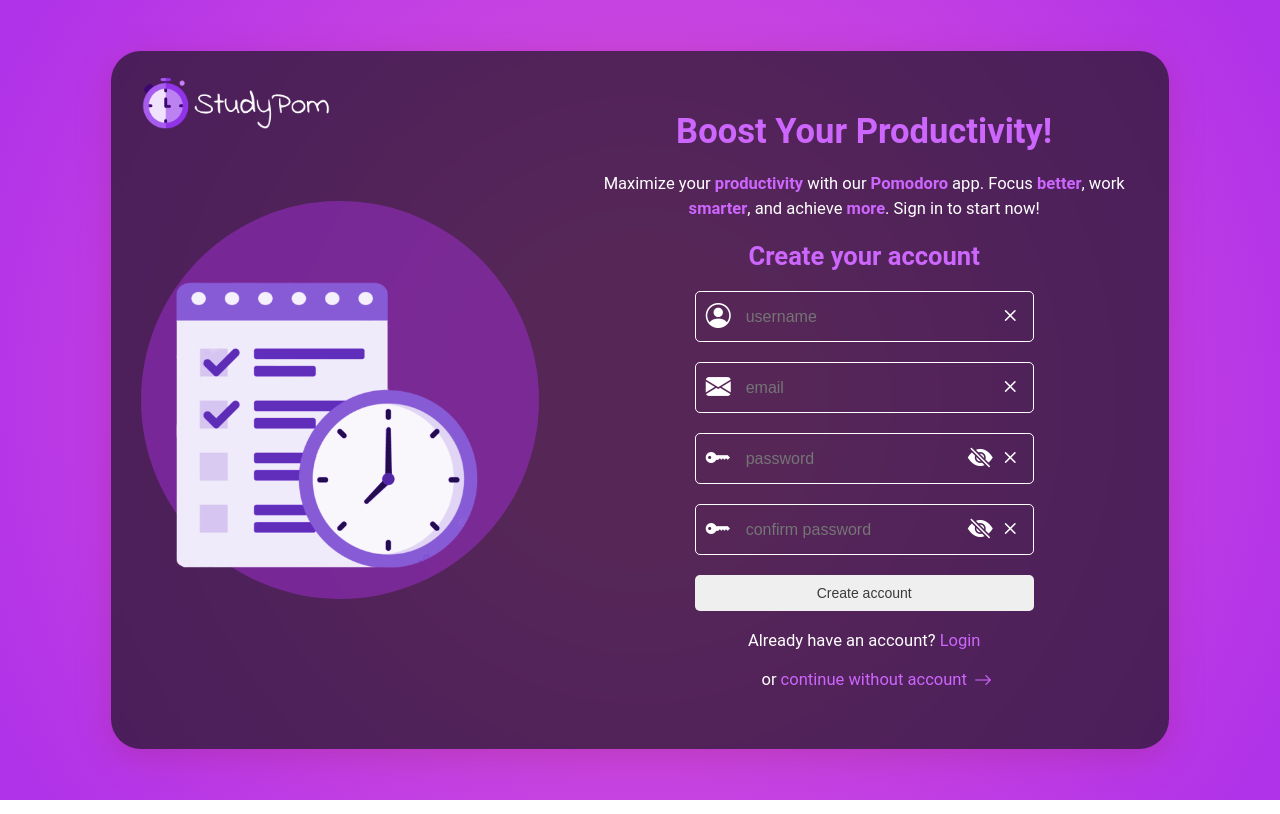
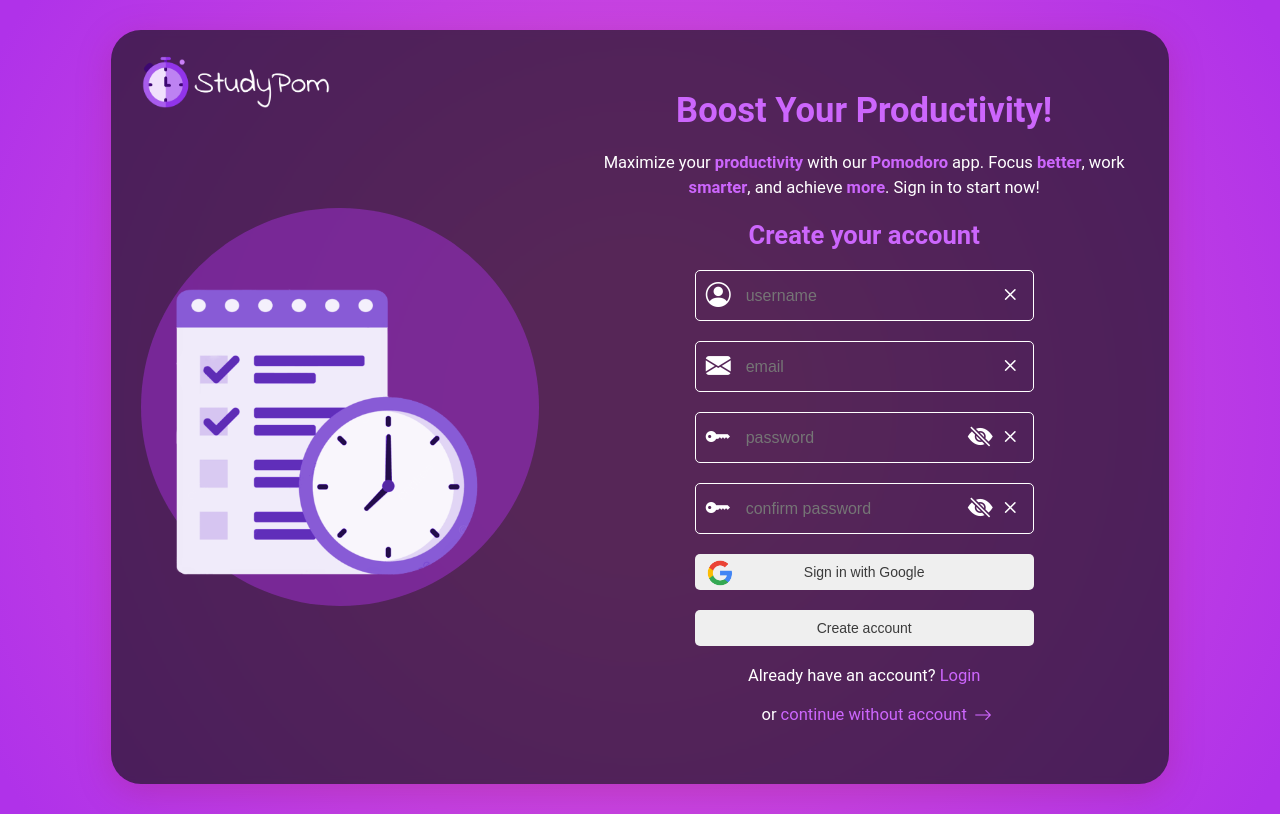
Before and after one commit to samuel-alves21/StudyPom, a React (Vite) app: page /StudyPom/register in a window 1280 px wide. Built offline with nearby package versions, Linux system fonts and the light colour scheme.

Commit message:
adding the sign in with google

```diff
--- a/src/Pages/EmailVerification.tsx
+++ b/src/Pages/EmailVerification.tsx
@@ -2,7 +2,7 @@ import { useEffect, useState } from 'react'
 import styled from 'styled-components'
 import { auth, database } from '../firebase/config'
 import { Spinner } from '../components/Spinner'
-import { Unsubscribe, onAuthStateChanged } from 'firebase/auth'
+import { Unsubscribe, User, onAuthStateChanged, sendEmailVerification } from 'firebase/auth'
 import { MessagePopUp } from '../components/MessagePopUp'
 import { useParams } from 'react-router-dom'
 import { setRegisterData } from '../firebase/setRegisterData'
@@ -30,8 +30,11 @@ export const EmailVerification = () => {
     window.document.title = 'StudyPom | Email Verification'
     let valueUnsubcribe: Unsubscribe
 
-    const unsubscribe = onAuthStateChanged(auth, (firebaseUser) => {
+    const unsubscribe = onAuthStateChanged(auth, async (firebaseUser) => {
       if (firebaseUser) {
+        if (firebaseUser.emailVerified) {
+          window.location.replace('/StudyPom')
+        }
         valueUnsubcribe = onValue(ref(database, 'users/' + firebaseUser.uid + '/register'), (snapshot) => {
           setRegisterState(snapshot.val())
           if (snapshot.exists()) {
@@ -70,9 +73,18 @@ export const EmailVerification = () => {
 
   const sendEmail = async () => {
     if (shouldSendEmail) {
-      // await sendEmailVerification(auth.currentUser as User)
-      await setRegisterData(registerState?.clicks)
-      console.log('email sent')
+      try {
+        if (registerState?.clicks === undefined) {
+          await setRegisterData(0)
+        } else {
+          await setRegisterData(registerState.clicks)
+        }
+        await sendEmailVerification(auth.currentUser as User)
+        console.log('email sent')
+      } catch (error) {
+        console.error(error)
+        console.log('email not sent')
+      }
     } else {
       console.log('email not sent')
     }
--- /dev/null
+++ b/src/components/Form/SignInWithGoogleBtn.tsx
@@ -0,0 +1,73 @@
+import styled from "styled-components"
+import googleLogo from "../../img/google-logo.png"
+import { signInWithPopup, updateProfile } from "firebase/auth"
+import { auth, database, provider } from "../../firebase/config"
+import { get, ref, set } from "firebase/database"
+import { useNavigate } from "react-router-dom"
+import { Spinner } from "../Spinner"
+
+export const SignInWithGoogleBtn = () => {
+  const navigate = useNavigate()
+
+  const handleClick = async () => {
+    const spinner = document.querySelector('.spinner') as HTMLDivElement
+    spinner.style.display = 'flex'
+    try {
+      const result = await signInWithPopup(auth, provider)
+      const snapshot = await get(ref(database, `users/${result.user.uid}`))
+      if (snapshot.exists()) {
+        const username = (await get(ref(database, `users/${result.user.uid}/username`))).val()
+        await updateProfile(result.user, {
+          displayName: username,
+        })
+        await set(ref(database, 'users/' + result.user.uid), {
+          username: username,
+          email:  result.user.email,
+          id: result.user.uid,
+        })
+        await set(ref(database, 'username/' + result.user.uid), {
+          username: username,
+        })
+      } else {
+        await set(ref(database, 'users/' + result.user.uid), {
+          username: result.user.displayName,
+          email:  result.user.email,
+          id: result.user.uid,
+        })
+        await set(ref(database, 'username/' + result.user.uid), {
+          username: result.user.displayName,
+        })
+      }
+      spinner.style.display = 'none'
+      navigate('/')
+    } catch (error) {
+      console.error(error)
+    }
+    spinner.style.display = 'none'
+  }
+
+  return (
+    <Wrapper>
+      <Spinner darkBackground={true} displayOnFirstLoad={false} />
+      <button className="form-button" onClick={handleClick}>
+        <img src={googleLogo} alt="google logo" />
+        Sign in with Google
+      </button>
+    </Wrapper>
+  )
+}
+
+const Wrapper = styled.div`
+  width: 100%;
+
+  & button {
+    position: relative;
+  }
+
+  & img {
+    position: absolute;
+    left: 10px;
+    top: 4px;
+    width: 30px;
+  }
+`
--- a/src/components/Form/index.tsx
+++ b/src/components/Form/index.tsx
@@ -11,6 +11,7 @@ import { hasErrorOnSubmit } from '../../functions/formValidation'
 import { LoginContext, LoginContextType } from '../../contexts/LoginContext'
 import { UserContext, UserContextType } from '../../contexts/UserContext'
 import { useNavigate } from 'react-router-dom'
+import { SignInWithGoogleBtn } from './SignInWithGoogleBtn'
 
 interface TextWrapperProps {
   isLogin: boolean
@@ -97,6 +98,7 @@ export const Form = () => {
         <FormInput {...props} id='password' placeholder='password' type='password' />
         {isLogin && loginError && <p id='login-error'>Invalid email or password</p>}
         {isLogin || <FormInput {...props} id='confirmedPassword' placeholder='confirm password' type='password' />}
+        <SignInWithGoogleBtn />
         <button className='form-button' onClick={handleClick}>
           {isLogin ? 'Access account' : 'Create account'}
         </button>
--- a/src/components/Timer/CurrentTimerOption.tsx
+++ b/src/components/Timer/CurrentTimerOption.tsx
@@ -1,5 +1,6 @@
 import { useContext, useEffect, useState } from 'react'
 import { ButtonsContext, ButtonContextType } from '../../contexts/ButtonsContext'
+import { auth } from '../../firebase/config'
 
 export const CurrentTimerOption = () => {
   const {
@@ -12,7 +13,7 @@ export const CurrentTimerOption = () => {
     if (wasClicked) {
       setCurrentOption(pomodoro ? 'Working' : short ? 'Short Break' : 'Long Break')
     } else {
-      setCurrentOption('Are you Ready?')
+      setCurrentOption(`${auth.currentUser?.displayName} Let's get started`)
     }
   }, [wasClicked, pomodoro, short])
 
--- a/src/firebase/config.ts
+++ b/src/firebase/config.ts
@@ -1,6 +1,7 @@
 import { initializeApp } from 'firebase/app'
 import { getAuth } from 'firebase/auth'
 import { getDatabase } from 'firebase/database'
+import { GoogleAuthProvider } from "firebase/auth"
 // import { getAnalytics } from "firebase/analytics";
 
 const firebaseConfig = {
@@ -17,4 +18,5 @@ const firebaseConfig = {
 const app = initializeApp(firebaseConfig)
 export const auth = getAuth(app)
 export const database = getDatabase(app)
+export const provider = new GoogleAuthProvider();
 // const analytics = getAnalytics(app)
--- a/src/hooks/useUserManager.ts
+++ b/src/hooks/useUserManager.ts
@@ -1,6 +1,7 @@
 import { onAuthStateChanged } from 'firebase/auth'
 import { useEffect } from 'react'
-import { auth } from '../firebase/config'
+import { auth, database } from '../firebase/config'
+import { ref, remove } from 'firebase/database'
 
 export const useUserManager = (pendentUser: boolean, setIsLoading: (value: boolean) => void) => {
   useEffect(() => {
@@ -9,15 +10,16 @@ export const useUserManager = (pendentUser: boolean, setIsLoading: (value: boole
       return
     }
 
-    const unsubscribe = onAuthStateChanged(auth, (firebaseUser) => {
+    const unsubscribe = onAuthStateChanged(auth, async (firebaseUser) => {
       if (firebaseUser) {
-        if (!auth.currentUser?.emailVerified) {
+        if (!firebaseUser.emailVerified) {
           window.location.replace('/StudyPom/emailVerification/login')
+        } else {
+          await remove(ref(database, 'users/' + firebaseUser.uid + '/register'))
         }
         setIsLoading(false)
       } else {
         window.location.replace('/StudyPom/register')
-        setIsLoading(false)
       }
     })
 
```
Also changed, not shown: src/img/google-logo.png (added).
